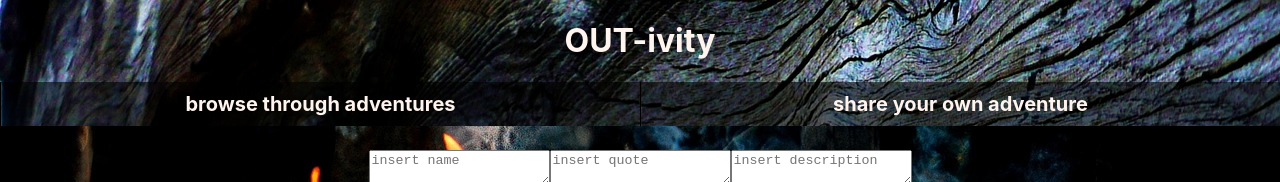
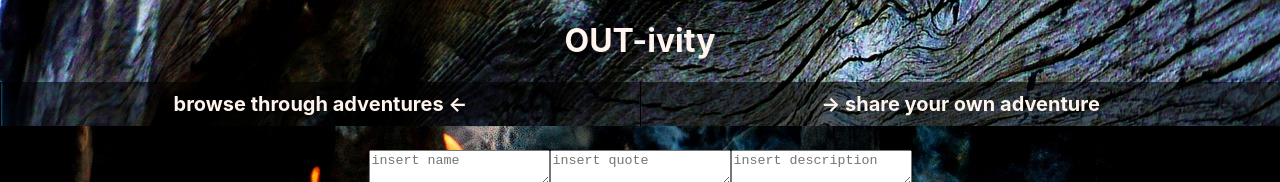
Before and after one commit to Teresakoetter/OUT-ivity, a React (Create React App) app in the folder frontend/: page /adventures/add in a window 1280 px wide. Shown: the top 182 px of the page. Built offline with nearby package versions, Linux system fonts and the light colour scheme; no server answers.

Commit message:
various details

```diff
--- a/frontend/src/AdventureDetailCard.tsx
+++ b/frontend/src/AdventureDetailCard.tsx
@@ -17,16 +17,22 @@ export default function AdventureDetailCard(props: AdventureDetailCardProps) {
 
     return (
         <div className="adventureCard">
+            {
+                adventure
+                    ? <div>
                         <p>id:</p>
-            {adventure?.id}
+                        {adventure.id}
                         <p>name:</p>
-            {adventure?.name}
+                        {adventure.name}
                         <p>quote:</p>
-            {adventure?.quote}
+                        {adventure.quote}
                         <p>description:</p>
-            {adventure?.description}
+                        {adventure.description}
                         <br/>
                         <button onClick={onDeleteClick}>delete adventure</button>
+                    </div>
+                    : <div>Loading...</div>
+            }
 
         </div>
     )
--- a/frontend/src/Header.tsx
+++ b/frontend/src/Header.tsx
@@ -6,8 +6,8 @@ export default function Header(){
         <div className="header">
             <h1>OUT-ivity</h1>
             <div className="navBar">
-                <section className="navElement"><Link to="/adventures">browse through adventures</Link></section>
-                <section className="navElement"><NavLink to="/adventures/add">share your own adventure</NavLink></section>
+                <section className="navElement"><Link to="/adventures">browse through adventures    &larr;</Link></section>
+                <section className="navElement"><NavLink to="/adventures/add">&rarr;    share your own adventure</NavLink></section>
             </div>
         </div>
     )
--- a/frontend/src/UseAdventure.tsx
+++ b/frontend/src/UseAdventure.tsx
@@ -26,11 +26,9 @@ export default function UseAdventure() {
                     setAdventures([...adventures, response.data])
                     toast.success("Adventure added successfully");
                 }
-
             )
-
             .catch((error) => {
-                toast.error("Post not successful, try again later" + error.statusText)
+                toast.error("Post not successful, try again later." + error.statusText)
             })
     }
 
```
Lines whose indentation alone changed are shown as unchanged.
